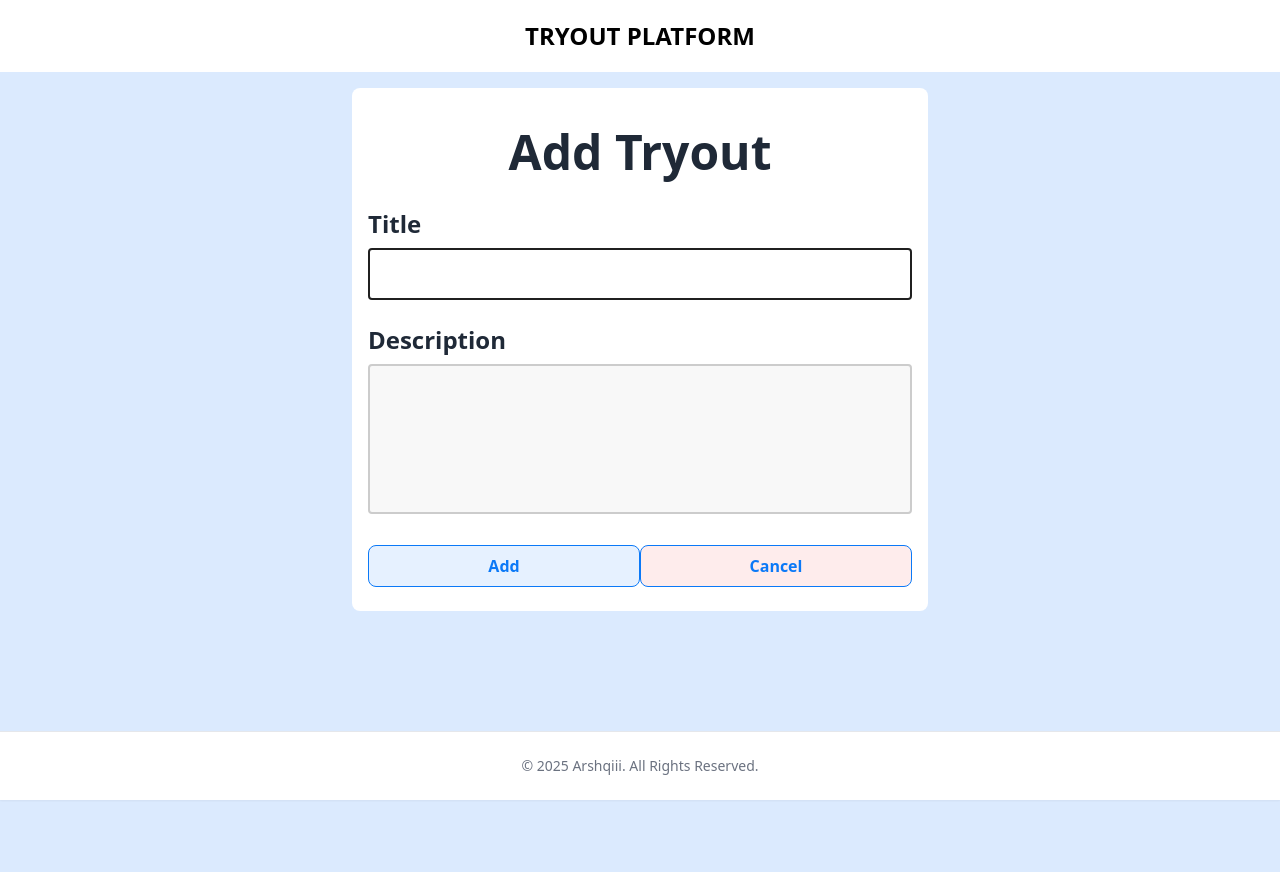
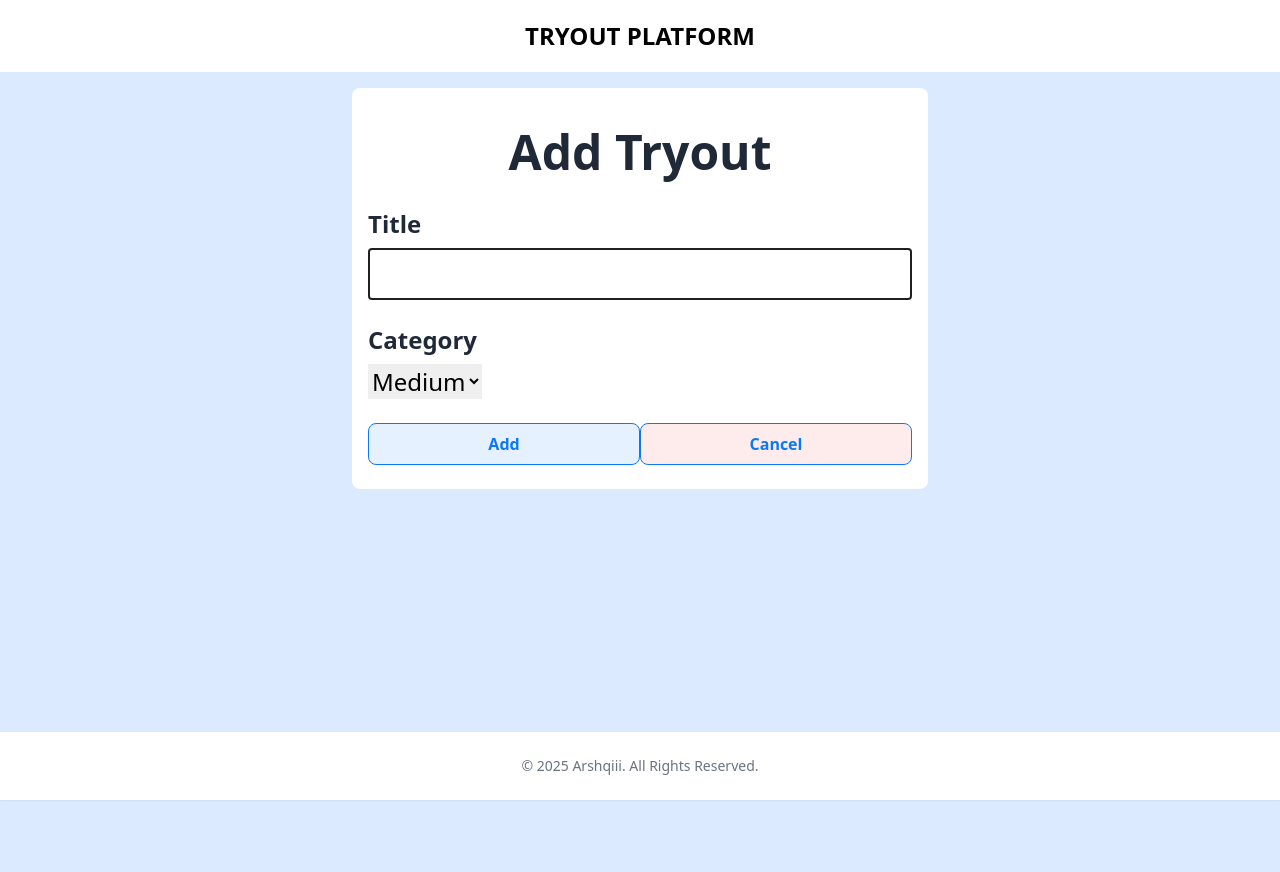
Before and after one commit to arshqiii/Tugas-OPREC-RISTEK-WebDev, a Django app: page /create-tryout/ in a window 1280 px wide. Run offline with Django 5.2, Linux system fonts and the light colour scheme; some libraries are stand-ins or nearby versions.

Commit message:
changed tryout description to category by difficulty

```diff
--- a/main/forms.py
+++ b/main/forms.py
@@ -5,7 +5,7 @@ from main.models import Tryout, Question
 class TryoutForm(ModelForm):
     class Meta :
         model = Tryout
-        fields = ['title', 'description']
+        fields = ['title', 'category']
 
 class QuestionForm(ModelForm):
     ANSWER_CHOICES = [
--- a/main/models.py
+++ b/main/models.py
@@ -1,17 +1,22 @@
 from django.db import models
 
 # Create your models here.
-
 class Tryout(models.Model) :
     STATUS_CHOICES = [
         (True, "Submitted"),
         (False, "Draft")
     ]
+    CATEGORY_CHOICES = [
+        ('easy', 'Easy'),
+        ('medium', 'Medium'),
+        ('hard', 'Hard'),
+    ]
     title = models.CharField(max_length=300)
-    description = models.TextField(blank=True, null=True)
+    category = models.CharField(max_length=10, choices=CATEGORY_CHOICES, default='medium')
     created_at = models.DateTimeField(auto_now_add=True)
     updated_at = models.DateTimeField(auto_now=True)
     status = models.BooleanField(default=False, choices=STATUS_CHOICES)
+
 
 class Question(models.Model):
     tryout = models.ForeignKey(Tryout, on_delete=models.CASCADE, related_name='questions')
--- a/main/templates/detailTryout/index.html
+++ b/main/templates/detailTryout/index.html
@@ -10,7 +10,6 @@
     <div class=" shadow-lg rounded-lg p-6 w-full h-screen">
         <div class="text-center flex flex-col gap-2">
             <h1 class="text-4xl font-bold text-gray-800 mb-2">{{ tryout.title }}</h1>
-            <p class="text-lg text-gray-600 mb-4">{{ tryout.description }}</p>
         </div>
 
         <h2 class="flex flex-col text-xl font-semibold text-gray-700 mb-3 pb-3">Questions</h2>
--- a/main/templates/mainPage/index.html
+++ b/main/templates/mainPage/index.html
@@ -29,7 +29,7 @@
         {% for tryout in list_tryout %}
         <div class="w-full p-6 bg-white border border-gray-200 rounded-lg dark:bg-gray-200 dark:border-gray-700 shadow-md transition transform hover:-translate-y-1 hover:scale-100 justify-center">
             <h5 class="mb-2 text-2xl font-bold tracking-tight text-gray-900 dark:text-black">{{ tryout.title }}</h5>
-            <p class="mb-3 font-normal text-gray-700 dark:text-gray-600">{{ tryout.description }}</p>
+            <p class="mb-3 font-normal text-gray-700 dark:text-gray-600">Category : {{tryout.category}} </p>
             <span class="mb-4 pb-10 font-normal text-gray-500">Created : {{ tryout.created_at }}</span>
             <div class="flex flex-row gap-3 mt-3">
                 <a href="{% url 'main:tryout_detail' tryout.id %}" class="inline-flex items-center px-3 py-2 text-sm font-medium text-center text-white bg-blue-700 rounded-lg shadow-md transition transform hover:-translate-y-1 hover:scale-10 justify-center">
```
Also changed, not shown: main/migrations/0003_remove_tryout_description_tryout_category.py (added).
